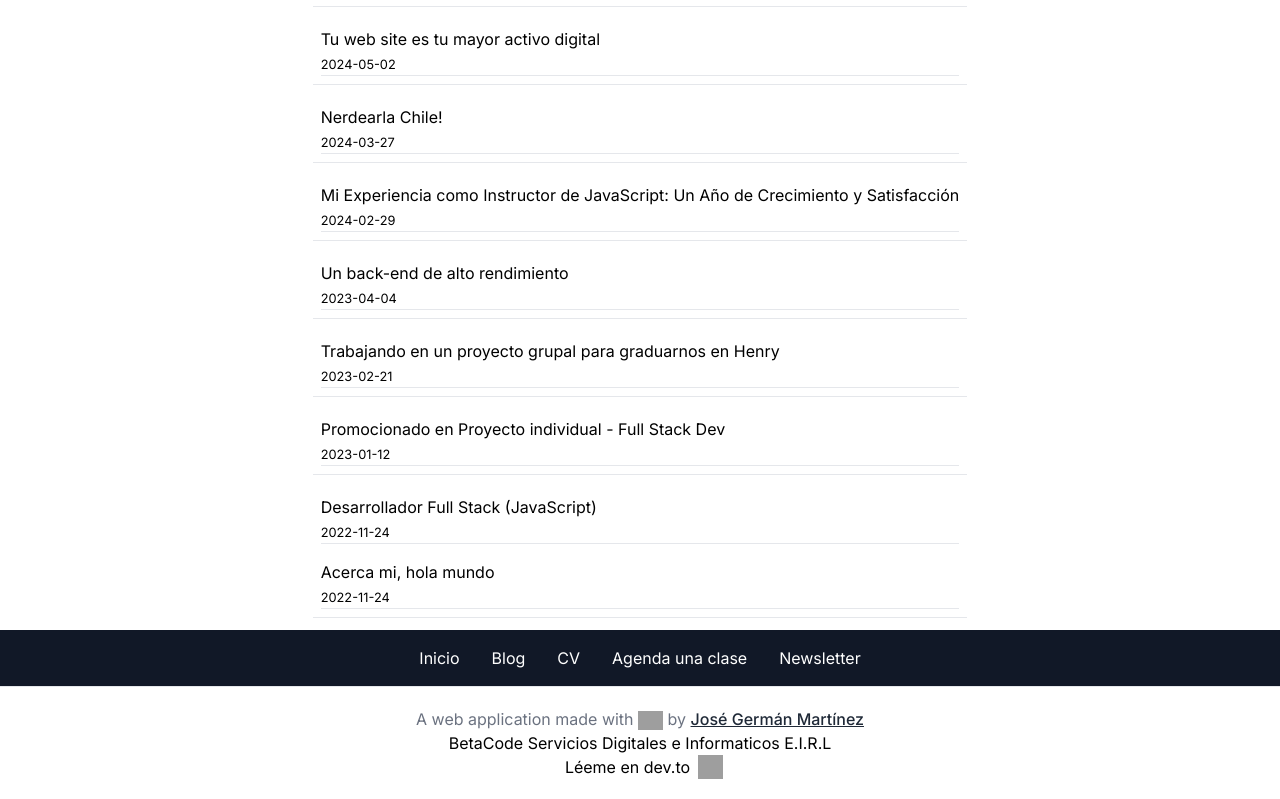
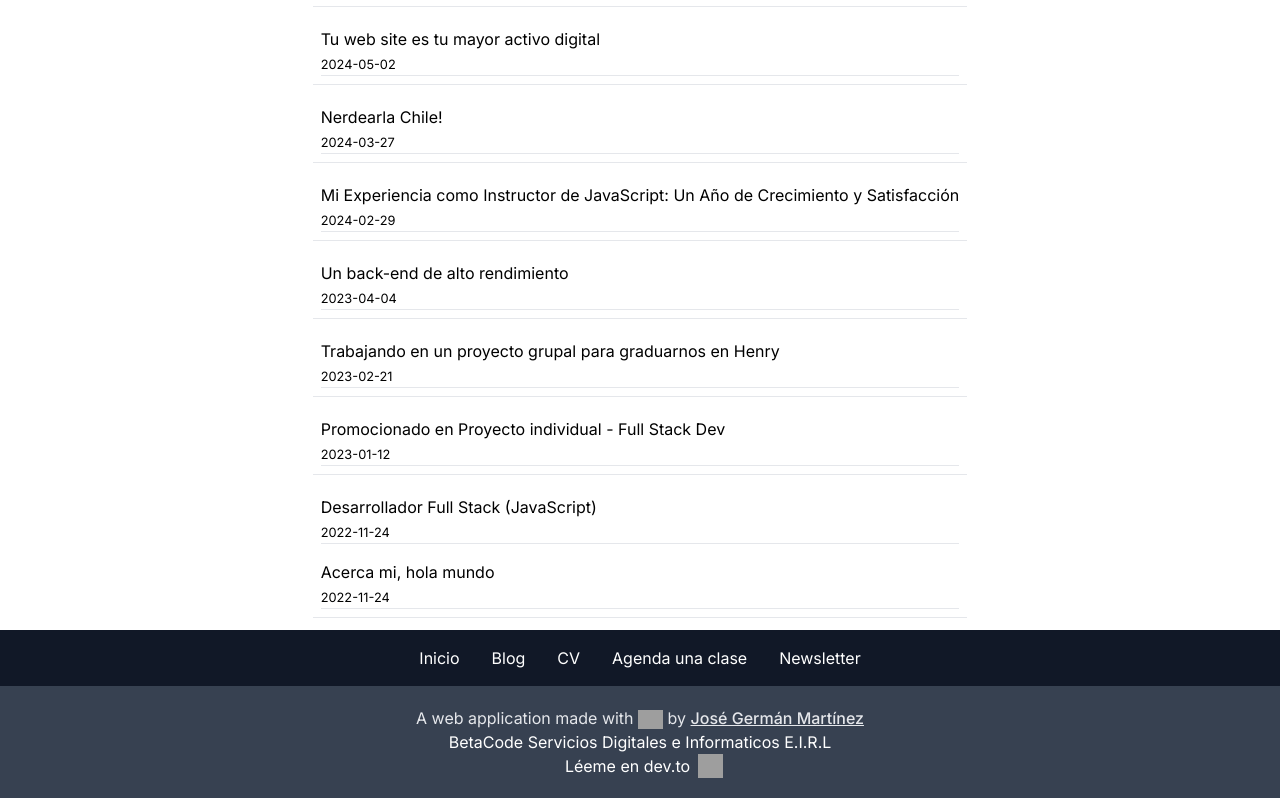
Before and after one commit to JoseGermanx/cv-app, a Next.js app: page /blog in a window 1280 px wide. Shown: the part 419-1218 px from the top of the page. Built offline with nearby package versions, Linux system fonts and the light colour scheme; grey boxes are pictures that could not be loaded.

Commit message:
ajustar estilos en el componente Footer para mejorar la presentación y la legibilidad

```diff
--- a/src/app/ui/Footer.tsx
+++ b/src/app/ui/Footer.tsx
@@ -6,8 +6,8 @@ const Footer = () => {
   return (
     <>
     <NavBarBottom />
-    <div className="w-full border-t border-gray-200 bg-white py-5 text-center">
-    <p className="text-gray-500">
+    <div className="bg-gray-700 w-full py-5 text-center text-white">
+    <p className="text-gray-200">
       A web application made with <Image
         src="https://simpleicons.org/icons/nextdotjs.svg"
         alt="Next.js"
@@ -17,7 +17,7 @@ const Footer = () => {
       />{" "}
        by {" "}
       <a
-        className="font-medium text-gray-800 underline transition-colors"
+        className="font-medium text-gray-200 underline transition-colors"
         href="https://jgxdev.com"
         target="_blank"
         rel="noopener noreferrer"
```
